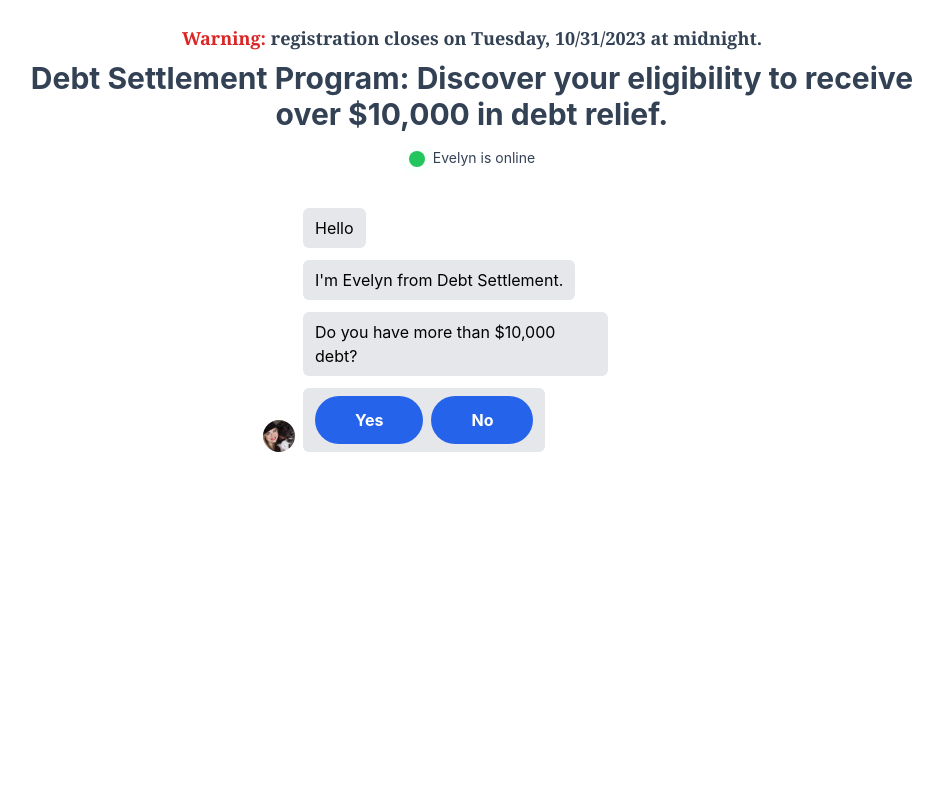
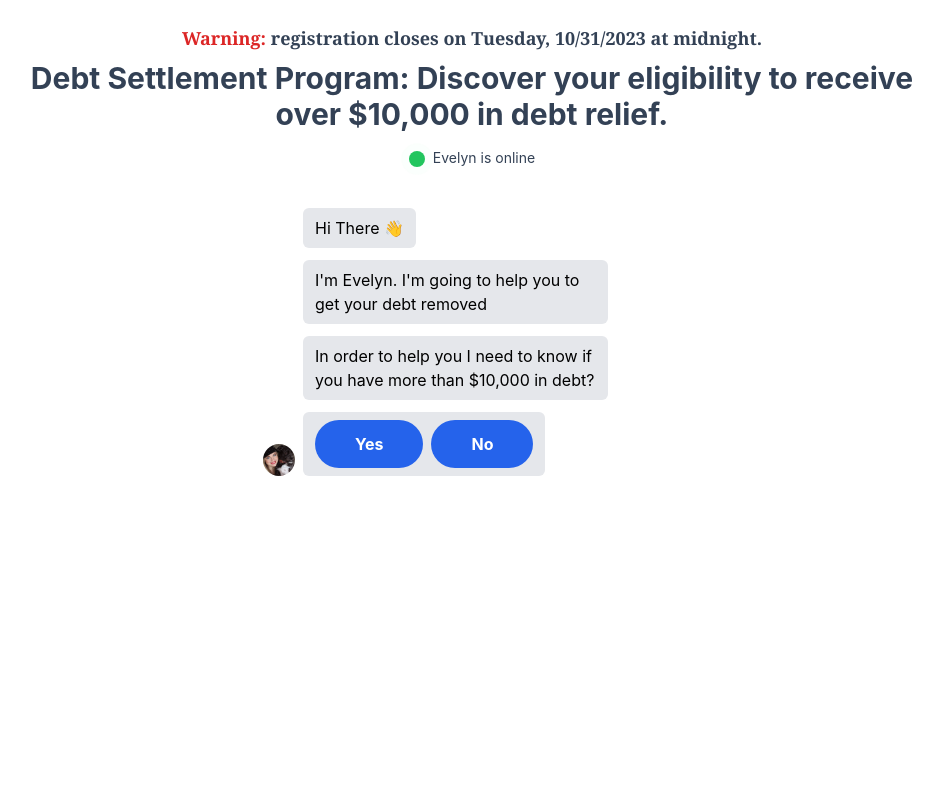
Before and after one commit to sakibovi123/debt_chat_v1, a React (Create React App) app: page /#/ in a window 1280 px wide. Shown: the top 800 px of the page, without its empty margins (168-1111 px from the left). Built offline with nearby package versions, Linux system fonts and the light colour scheme.

Commit message:
snapping the URL

```diff
--- a/src/Pages/Home.jsx
+++ b/src/Pages/Home.jsx
@@ -103,7 +103,7 @@ function Home() {
       setTimeout(() => {
         setLoading(false);
       }, 700);
-      setHello("Hello");
+      setHello("Hi There 👋");
     }, 1400);
 
     setLoading2(true);
@@ -112,7 +112,7 @@ function Home() {
         setLoading2(false);
       }, 700);
       setShowMsg2(true);
-      setEvelyn("I'm Evelyn from Debt Settlement.");
+      setEvelyn("I'm Evelyn. I'm going to help you to get your debt removed");
       setShowImg1(false);
       setShowImg2(true);
     }, 2100);
@@ -123,7 +123,9 @@ function Home() {
         setLoading3(false);
       }, 700);
       setShowMsg3(true);
-      setQualify("Do you have more than $10,000 debt?");
+      setQualify(
+        "In order to help you I need to know if you have more than $10,000 in debt?"
+      );
       setShowImg1(false);
       setShowImg2(false);
       setShowImg3(true);
@@ -194,7 +196,7 @@ function Home() {
         setTimeout(() => {
           setLoading4(false);
         }, 700);
-        setMsg1("Alright, let me ask you a quick question.");
+        setMsg1("Okay, let me ask you two more quick questions.");
       }, 1400);
 
       setLoading5(true);
@@ -309,7 +311,9 @@ function Home() {
           setLoading6(false);
         }, 700);
 
-        setMsg3("Thank you for your time. Please click this link");
+        setMsg3(
+          "Unfortunately I cannot help you based on the given answers. I will close this chat and when you give us feedback about this chat, you can get $500 Walmart gift card."
+        );
       }, 1400);
 
       setTimeout(() => {
@@ -1069,7 +1073,7 @@ function Home() {
                         target="_blank"
                         className="cursor-pointer bg-blue-600 text-white px-10 py-3 font-bold rounded-full mr-2"
                       >
-                        Google
+                        Get $500 Gift Card
                       </a>
                     </div>
                   </div>
```
